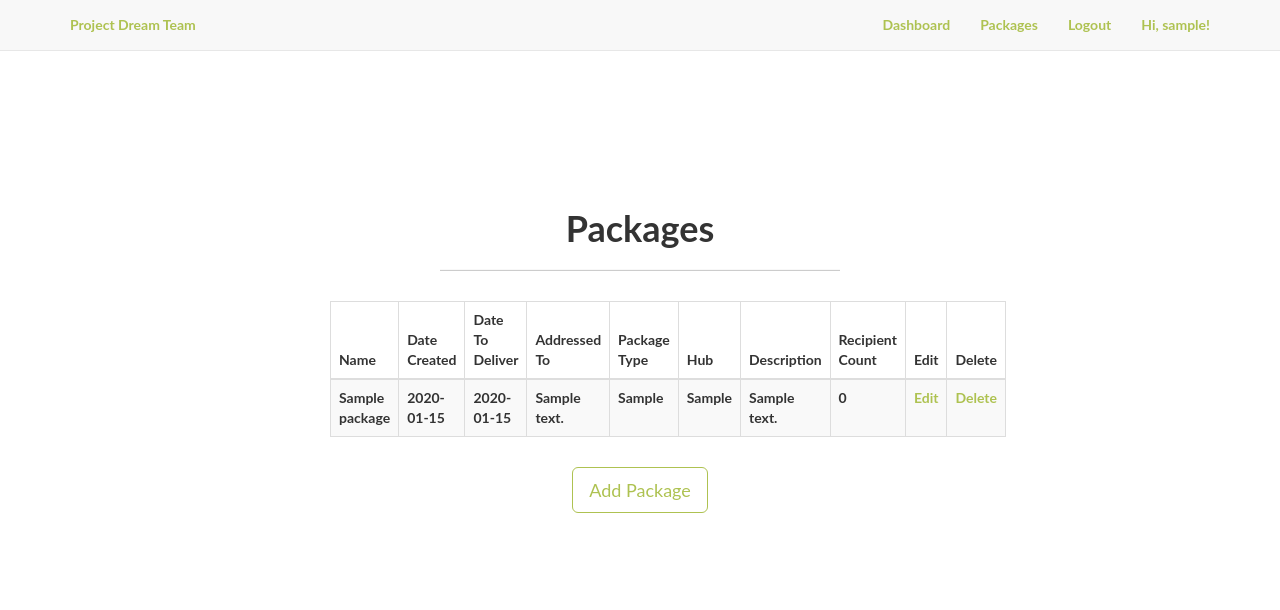
After one commit to alaroker/Tunga-Greenmile-Project, a Flask app: page /supplier/packages in a window 1280 px wide. The commit adds this page. Shown: the top 610 px of the page. Run offline with Flask 2, Linux system fonts and the light colour scheme; a user stored in the database is signed in; tables that the repository leaves empty hold one stand-in row (values such as "Sample post"); parts of the project's set-up code (start-up, migrations or seed data) failed here and were passed over; some libraries are stand-ins or nearby versions.

Commit message:
adding packages

```diff
--- a/app/static/css/style.css
+++ b/app/static/css/style.css
@@ -107,3 +107,20 @@ p.copyright {
     height: 100%;
     margin: 0 auto -4em;
   }
+
+  .outer {
+    display: table;
+    position: absolute;
+    height: 70%;
+    width: 100%;
+}
+
+.middle {
+    display: table-cell;
+    vertical-align: middle;
+}
+
+.inner {
+    margin-left: auto;
+    margin-right: auto;
+}
--- a/app/supplier/views.py
+++ b/app/supplier/views.py
@@ -0,0 +1,124 @@
+# app/admin/views.py
+
+from flask import abort, flash, redirect, render_template, url_for
+from flask_login import current_user, login_required
+
+from . import supplier
+from . forms import PackageForm
+from .. import db
+from ..models import Package
+
+
+def check_supplier():
+    """
+    Prevent non-admins from accessing the page
+    """
+    if not current_user.is_supplier:
+        abort(403)
+
+# Department Views
+
+
+@supplier.route('/packages', methods=['GET', 'POST'])
+@login_required
+def list_packages():
+    """
+    List all packages
+    """
+    check_supplier()
+
+    packages = Package.query.all()
+
+    return render_template('supplier/packages/packages.html',
+                           packages=packages, title="Packages")
+
+
+@supplier.route('/suppliers/add', methods=['GET', 'POST'])
+@login_required
+def add_package():
+    """
+     Add a package to the database
+    """
+    check_supplier()
+
+    add_supplier = True
+
+    form = PackageForm()
+    if form.validate_on_submit():
+        package = Package(name=form.name.data, date_created = form.date_created.data, date_to_deliver = form.date_to_deliver.data,
+        addressed_to = form.addressed_to.data, package_type = form.package_type.data, hub = form.hub.data,
+                                description=form.description.data,)
+        try:
+            # add department to the database
+            db.session.add(package)
+            db.session.commit()
+            flash('You have successfully added a new package.')
+        except:
+            # in case department name already exists
+            flash('Error: package name already exists.')
+
+        # redirect to departments page
+        return redirect(url_for('supplier.list_packages'))
+
+    # load department template
+    return render_template('supplier/packages/package.html', action="Add",
+                           add_package=add_package, form=form,
+                           title="Add Package")
+
+
+@supplier.route('/packages/edit/<int:id>', methods=['GET', 'POST'])
+@login_required
+def edit_package(id):
+    """
+    Edit a package
+    """
+    check_supplier()
+
+    add_package = False
+
+    package = Package.query.get_or_404(id)
+    form = PackageForm(obj=package)
+    if form.validate_on_submit():
+        package.name = form.name.data
+        package.date_created = form.date_created.data
+        package.date_to_deliver = form.date_to_deliver.data
+        package.addressed_to = form.addressed_to.data
+        package.package_type = form.package_type.data
+        package.hub = form.hub.data
+        package.description = form.description.data
+        db.session.commit()
+        flash('You have successfully edited the package.')
+
+        # redirect to the departments page
+        return redirect(url_for('supplier.list_packages'))
+
+
+    form.name.data = package.name
+    form.date_created.data = package.date_created
+    form.date_to_deliver.data = package.date_to_deliver
+    form.addressed_to.data = package.addressed_to
+    form.package_type.data = package.package_type
+    form.hub.data = package.hub
+    form.description.data = package.description
+    return render_template('supplier/packages/package.html', action="Edit",
+                           add_package=add_package, form=form,
+                           package=package, title="Edit Package")
+
+
+@supplier.route('/packages/delete/<int:id>', methods=['GET', 'POST'])
+@login_required
+def delete_package(id):
+    """
+    Delete a package from the database
+    """
+    check_supplier()
+
+    package = Package.query.get_or_404(id)
+    db.session.delete(package)
+    db.session.commit()
+    flash('You have successfully deleted the package.')
+
+    # redirect to the departments page
+    return redirect(url_for('supplier.list_packages'))
+
+    return render_template(title="Delete Package")
--- a/app/templates/loaderbase.html
+++ b/app/templates/loaderbase.html
@@ -25,9 +25,8 @@
                     {% if current_user.is_authenticated %}
                     {% if current_user.is_loader %}
         <li><a href="{{ url_for('home.loader_dashboard') }}">Dashboard</a></li>
-        <li><a href="#">Departments</a></li>
-        <li><a href="#">Roles</a></li>
-        <li><a href="#">Employees</a></li>
+
+        <li><a href="#">View Packages</a></li>
       {% else %}
                     <li><a href="{{ url_for('home.dashboard') }}">Dashboard</a></li>
                     {% endif %}
--- /dev/null
+++ b/app/templates/supplier/packages/packages.html
@@ -0,0 +1,79 @@
+{% import "bootstrap/utils.html" as utils %}
+{% extends "supplierbase.html" %}
+{% block title %}Packages{% endblock %}
+{% block body %}
+<div class="content-section">
+  <div class="outer">
+    <div class="middle">
+      <div class="inner">
+        <br/>
+        {{ utils.flashed_messages() }}
+        <br/>
+        <h1 style="text-align:center;">Packages</h1>
+        {% if packages %}
+          <hr class="intro-divider">
+          <div class="center">
+            <table class="table table-striped table-bordered">
+              <thead>
+                <tr>
+                  <th width="15%"> Name </th>
+                  <th width="15%"> Date Created </th>
+                  <th width="15%"> Date To Deliver </th>
+                  <th width="15%"> Addressed To </th>
+                  <th width="15%"> Package Type </th>
+                  <th width="15%"> Hub </th>
+                  <th width="40%"> Description </th>
+                  <th width="15%"> Recipient Count </th>
+                  <th width="15%"> Edit </th>
+                  <th width="15%"> Delete </th>
+                </tr>
+              </thead>
+              <tbody>
+              {% for package in packages %}
+                <tr>
+                  <td> {{ package.name }} </td>
+                  <td> {{ package.date_created }} </td>
+                  <td> {{ package.date_to_deliver }} </td>
+                  <td> {{ package.addressed_to }} </td>
+                  <td> {{ package.package_type }} </td>
+                  <td> {{ package.hub }} </td>
+                  <td> {{ package.description }} </td>
+                  <td>
+                    {% if packages.users %}
+                      {{ packages.users.count() }}
+                    {% else %}
+                      0
+                    {% endif %}
+                  </td>
+                  <td>
+                    <a href="{{ url_for('supplier.edit_package', id=package.id) }}">
+                      <i class="fa fa-pencil"></i> Edit
+                    </a>
+                </td>
+                <td>
+                  <a href="{{ url_for('supplier.delete_package', id=package.id) }}">
+                    <i class="fa fa-trash"></i> Delete
+                  </a>
+                </td>
+              </tr>
+            {% endfor %}
+            </tbody>
+          </table>
+        </div>
+        <div style="text-align: center">
+      {% else %}
+        <div style="text-align: center">
+          <h3> No packages have been added. </h3>
+          <hr class="intro-divider">
+      {% endif %}
+        <a href="{{ url_for('supplier.add_package') }}" class="btn btn-default btn-lg">
+          <i class="fa fa-plus"></i>
+
+          Add Package
+          </a>
+        </div>
+      </div>
+    </div>
+  </div>
+</div>
+{% endblock %}
--- a/app/templates/supplierbase.html
+++ b/app/templates/supplierbase.html
@@ -25,8 +25,8 @@
                     {% if current_user.is_authenticated %}
                     {% if current_user.is_supplier %}
         <li><a href="{{ url_for('home.supplier_dashboard') }}">Dashboard</a></li>
-        <li><a href="#">Add Packages</a></li>
-        <li><a href="#">View Packages</a></li>
+        <li><a href="{{ url_for('supplier.list_packages') }}">Packages</a></li>
+
 
       {% else %}
                     <li><a href="{{ url_for('home.dashboard') }}">Dashboard</a></li>
@@ -47,7 +47,7 @@
       {% endblock %}
       <div class="push"></div>
     </div>
-    <footer>
+    <!-- <footer>
         <div class="container">
             <div class="row">
                 <div class="col-lg-12">
@@ -66,6 +66,6 @@
                     </div>
                 </div>
             </div>
-        </footer>
+        </footer> -->
     </body>
     </html>
```
Also changed, not shown: app/models.py (+4 -4 lines), app/supplier/forms.py (+26 -0 lines), app/templates/supplier/packages/package.html (added, +28 -0 lines), migrations/versions/10c85768e0ef_.py (added, +32 -0 lines), migrations/versions/56d1409ee7ab_.py (added, +36 -0 lines).
